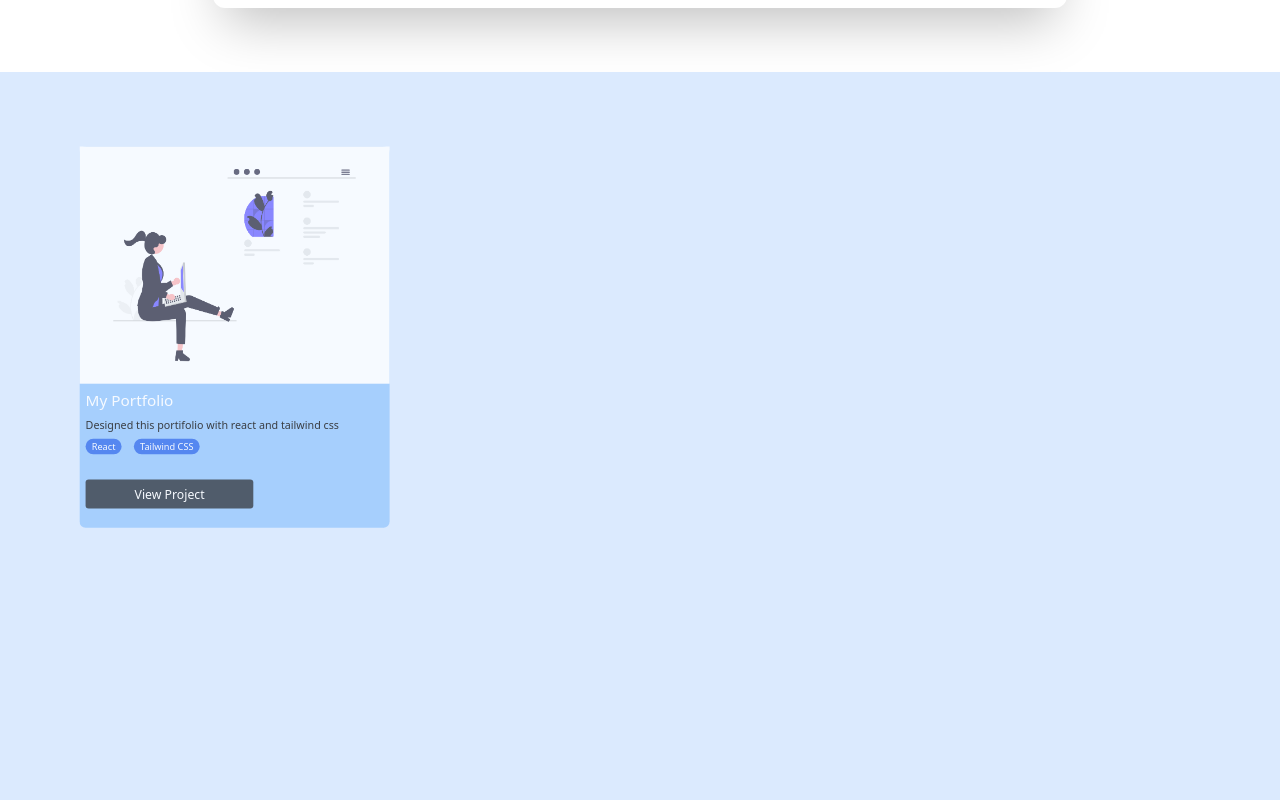
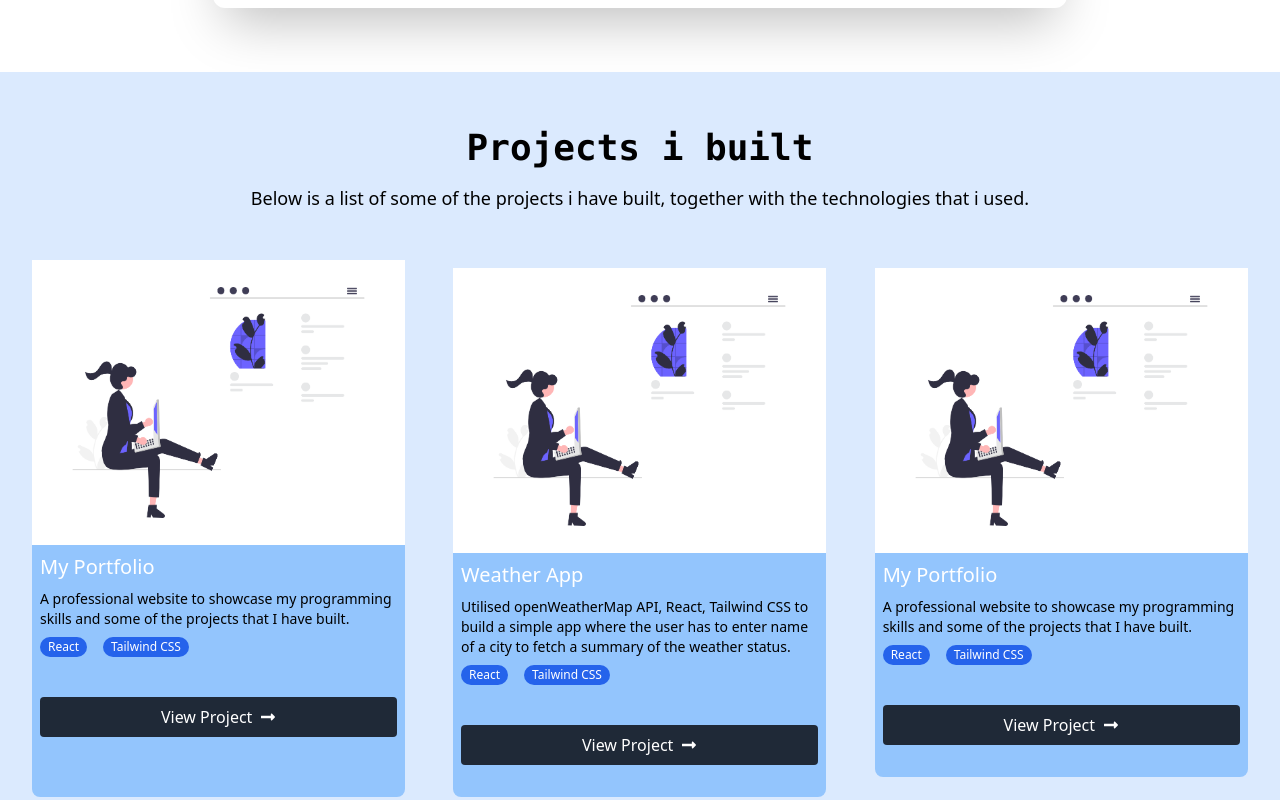
Before and after one commit to mugwira/My-Portfolio, a React (Create React App) app: page / in a window 1280 px wide. Shown: the part 920-1720 px from the top of the page. Built offline with nearby package versions, Linux system fonts and the light colour scheme.

Commit message:
Made components become responsive

```diff
--- a/src/components/Card.js
+++ b/src/components/Card.js
@@ -5,7 +5,7 @@ import { AiOutlineDownload } from "react-icons/ai";
 function Card() {
   return (
     <div>
-      <div className="main h-screen py-1 md:py-8 w-3/4 md:w-2/3 mx-auto my-8 md:my-16 rounded-xl shadow-2xl">
+      <div className="main lg:h-screen py-1 md:py-8 w-3/4 md:w-2/3 mx-auto my-8 md:my-16 rounded-xl shadow-2xl">
         <h1 className="text-center text-3xl md:text-5xl font-semibold font-mono mb-4">
           About me
         </h1>
--- a/src/components/Projects.js
+++ b/src/components/Projects.js
@@ -1,37 +1,145 @@
-import React from 'react'
-import Zoom from 'react-reveal/Zoom'
+import React from "react";
+import Slide from "react-reveal/Slide";
+import Zoom from "react-reveal/Zoom";
+import { FaLongArrowAltRight } from "react-icons/fa";
+
 function Projects() {
   return (
-        <div className="main bg-blue-100 h-screen">
-            <div className="container py-4">
-                <Zoom delay={3000}>
-                <div className="first w-1/3 bg-blue-300 rounded-lg ">
+    <div className="main bg-blue-100 pt-8">
+      <div className="lg:container py-4 px-2">
+        <div className="head text-center">
+          <h1 className="text-4xl font-mono font-semibold py-2 filter">
+            Projects i built
+          </h1>
+          <p className="pt-2 pb-12 text-lg">
+            Below is a list of some of the projects i have built, together with
+            the technologies that i used.
+          </p>
+        </div>
+        <div className="inner md:flex space-y-2 gap-2 lg:gap-12">
+          <Slide left>
+            <div className="first  bg-blue-300 rounded-lg ">
               <div className="image ">
                 <img className="w-full " src="./Web Dev.png" alt="" />
               </div>
               <div className="title">
                 <h1 className="text-xl text-white py-2 px-2">My Portfolio</h1>
-                        <p className="px-2 text-sm ">Designed this portifolio with react and tailwind css</p>
+                <p className="px-2 text-sm ">
+                  A professional website to showcase my programming skills and
+                  some of the projects that I have built.
+                </p>
                 <div className="stacks py-2 px-2 flex gap-4">
-                        <a className="px-2 text-white rounded-full bg-blue-600 py-0.5 text-xs" href="home#">React</a>
-                        <a className="px-2 text-white rounded-full bg-blue-600 py-0.5 text-xs" href="home#">Tailwind CSS</a>
+                  <a
+                    className="px-2 text-white rounded-full bg-blue-600 py-0.5 text-xs"
+                    href="home#"
+                  >
+                    React
+                  </a>
+                  <a
+                    className="px-2 text-white rounded-full bg-blue-600 py-0.5 text-xs"
+                    href="home#"
+                  >
+                    Tailwind CSS
+                  </a>
                 </div>
                 <div className="link py-8 mx-auto px-2">
-                            <a className="bg-gray-800 hover:bg-gray-600 text-white rounded  px-16 py-2" href="https://mugwira-weatherapp.netlify.app/">View Project</a>
+                  <a
+                    className="bg-gray-800 hover:bg-gray-600 text-white rounded flex items-center gap-2 justify-center py-2"
+                    href="https://mugwira-weatherapp.netlify.app/"
+                    target="_blank"
+                    rel="noreferrer"
+                  >
+                    View Project <FaLongArrowAltRight />
+                  </a>
                 </div>
               </div>
             </div>
-                </Zoom >
+          </Slide>
           <div className="second">
-
+            <Zoom delay={1000} duration={2000}>
+              <div className="bg-blue-300 rounded-lg ">
+                <div className="image ">
+                  <img className="w-full " src="./Web Dev.png" alt="" />
+                </div>
+                <div className="title">
+                  <h1 className="text-xl text-white py-2 px-2">Weather App</h1>
+                  <p className="px-2 text-sm ">
+                    Utilised openWeatherMap API, React, Tailwind CSS to build a
+                    simple app where the user has to enter name of a city to
+                    fetch a summary of the weather status.
+                  </p>
+                  <div className="stacks py-2 px-2 flex gap-4">
+                    <a
+                      className="px-2 text-white rounded-full bg-blue-600 py-0.5 text-xs"
+                      href="home#"
+                    >
+                      React
+                    </a>
+                    <a
+                      className="px-2 text-white rounded-full bg-blue-600 py-0.5 text-xs"
+                      href="home#"
+                    >
+                      Tailwind CSS
+                    </a>
+                  </div>
+                  <div className="link py-8 mx-auto px-2">
+                    <a
+                      className="bg-gray-800 hover:bg-gray-600 text-white rounded flex items-center gap-2 justify-center py-2"
+                      href="https://mugwira-weatherapp.netlify.app/"
+                      target="_blank"
+                      rel="noreferrer"
+                    >
+                      View Project <FaLongArrowAltRight />
+                    </a>
+                  </div>
+                </div>
+              </div>
+            </Zoom>
           </div>
           <div className="third">
-
+            <Slide right>
+              <div className="first bg-blue-300 rounded-lg ">
+                <div className="image ">
+                  <img className="w-full " src="./Web Dev.png" alt="" />
+                </div>
+                <div className="title">
+                  <h1 className="text-xl text-white py-2 px-2">My Portfolio</h1>
+                  <p className="px-2 text-sm ">
+                    A professional website to showcase my programming skills and
+                    some of the projects that I have built.
+                  </p>
+                  <div className="stacks py-2 px-2 flex gap-4">
+                    <a
+                      className="px-2 text-white rounded-full bg-blue-600 py-0.5 text-xs"
+                      href="home#"
+                    >
+                      React
+                    </a>
+                    <a
+                      className="px-2 text-white rounded-full bg-blue-600 py-0.5 text-xs"
+                      href="home#"
+                    >
+                      Tailwind CSS
+                    </a>
+                  </div>
+                  <div className="link py-8 mx-auto px-2">
+                    <a
+                      className="bg-gray-800 hover:bg-gray-600 text-white rounded flex items-center gap-2 justify-center py-2"
+                      href="https://mugwira-weatherapp.netlify.app/"
+                      target="_blank"
+                      rel="noreferrer"
+                    >
+                      View Project <FaLongArrowAltRight />
+                    </a>
                   </div>
                 </div>
-
               </div>
-    )
+            </Slide>
+          </div>
+        </div>
+      </div>
+    </div>
+  );
 }
 
-export default Projects
+export default Projects;
```
Also changed, not shown: public/programmer-desk.jpg (added), public/umbrella.jpg (added). Lines whose indentation alone changed are shown as unchanged.
